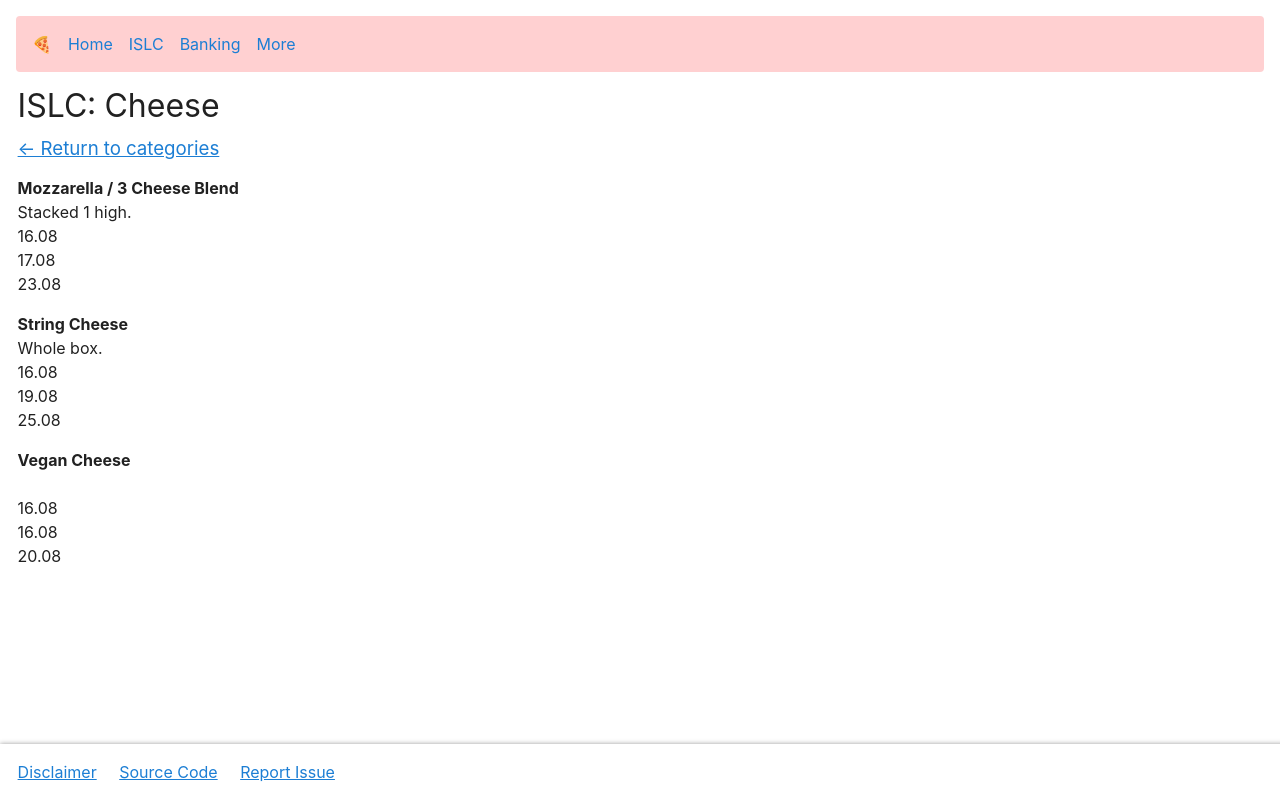
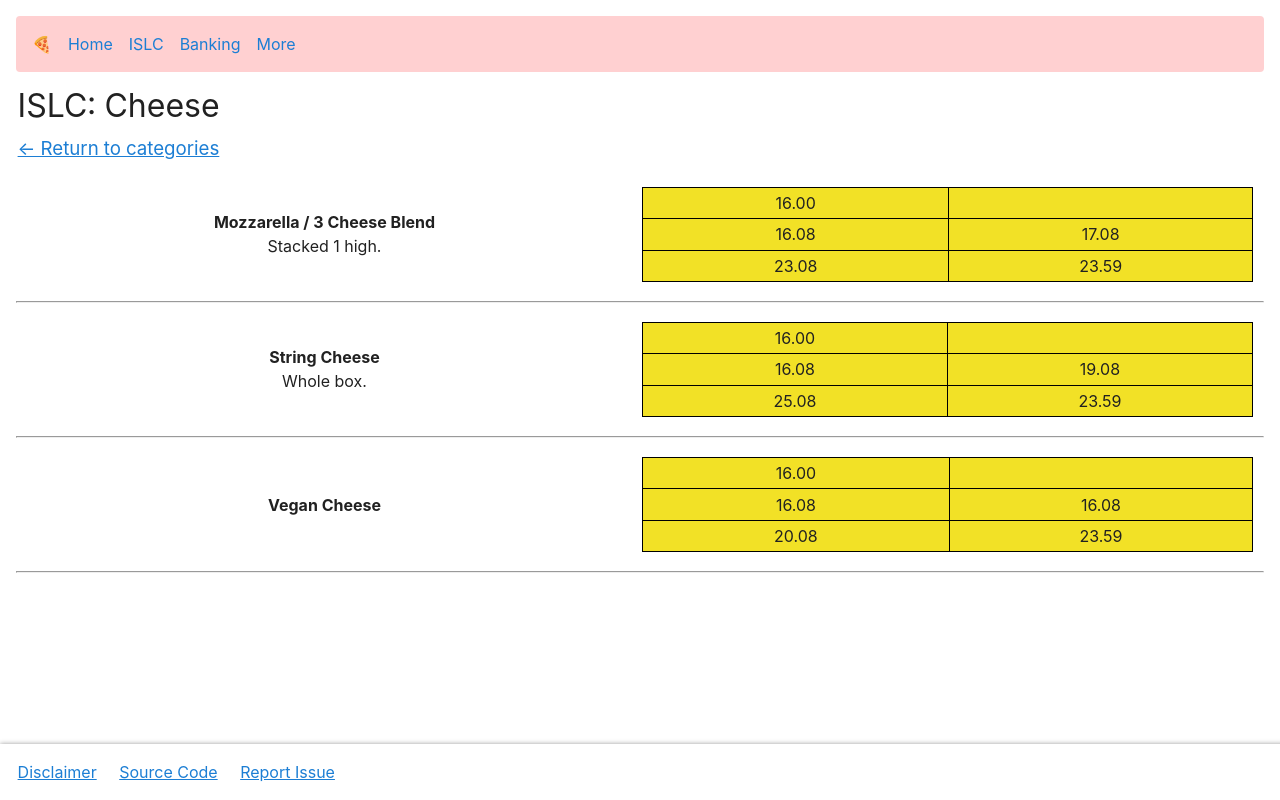
Before and after one commit to hermaplusplus/ISLC, a SvelteKit app in the folder islc/: page /islc/cheese in a window 1280 px wide. Built offline with nearby package versions, Linux system fonts and the light colour scheme.

Commit message:
Tag formatting

```diff
--- a/islc/src/routes/islc/[slug]/+page.svelte
+++ b/islc/src/routes/islc/[slug]/+page.svelte
@@ -2,29 +2,77 @@
     import { onMount } from 'svelte';
     import { RolloverDay, RolloverMonth } from './rollover.js';
     export let data;
-    let now = new Date(), month, day, year;
+    let now = new Date(), day, month, year, hour, minute;
 
 	onMount(()=> {
 
         day = now.getDate(),
         month = (now.getMonth() + 1),
         year = now.getFullYear();
+        hour = now.getHours();
+        minute = now.getMinutes();
 
-    if (('' + month).length < 2)
-        month = '0' + month;
-    if (('' + day).length < 2)
-        day = '0' + day;
+        if (('' + month).length < 2)
+            month = '0' + month;
+        if (('' + day).length < 2)
+            day = '0' + day;
+        if (('' + hour).length < 2)
+            hour = '0' + hour;
+        if (minute < 30)
+            minute = '00';
+        else
+            minute = '30';
 	})
 </script>
 
 <h1>ISLC: {data.cat.title}</h1>
 <h3><a href="/islc">← Return to categories</a></h3>
 { #each data.cat.tags as tag }
-<p>
+<table width="100%" style="padding:0.5em">
+    <tr>
+        <td width="50%">
+            <div style="text-align:center; padding-right:1em">
+                <b>{tag.name}</b><br>
+                {tag.note}
+            </div>
+        </td>
+        <td width="50%">
+            <div>
+                <table width="100%" class="tag">
+                    <tr>
+                        <td class="tag">{hour}.{minute}</td>
+                        <td class="tag"></td>
+                    </tr>
+                    <tr>
+                        <td class="tag">{day}.{month}</td>
+                        <td class="tag">{RolloverDay(tag.ready)}.{RolloverMonth(tag.ready)}</td>
+                    </tr>
+                    <tr>
+                        <td class="tag">{RolloverDay(tag.discard)}.{RolloverMonth(tag.discard)}</td>
+                        <td class="tag">23.59</td>
+                    </tr>
+                </table>
+            </div>
+        </td>
+    </tr>
+</table>
+<hr>
+<!--<p>
     <b>{tag.name}</b><br>
     {tag.note}<br>
     {day}.{month}<br>
     {RolloverDay(tag.ready)}.{RolloverMonth(tag.ready)}<br>
     {RolloverDay(tag.discard)}.{RolloverMonth(tag.discard)}
-</p>
+</p>-->
 { /each }
+
+<style>
+    table.tag, th.tag, td.tag {
+        border: 1px solid black;
+        border-collapse: collapse;
+        padding-top: .2em;
+        padding-bottom: .2em;
+        text-align: center;
+        background: rgb(242, 225, 38);
+    }
+</style>
```
